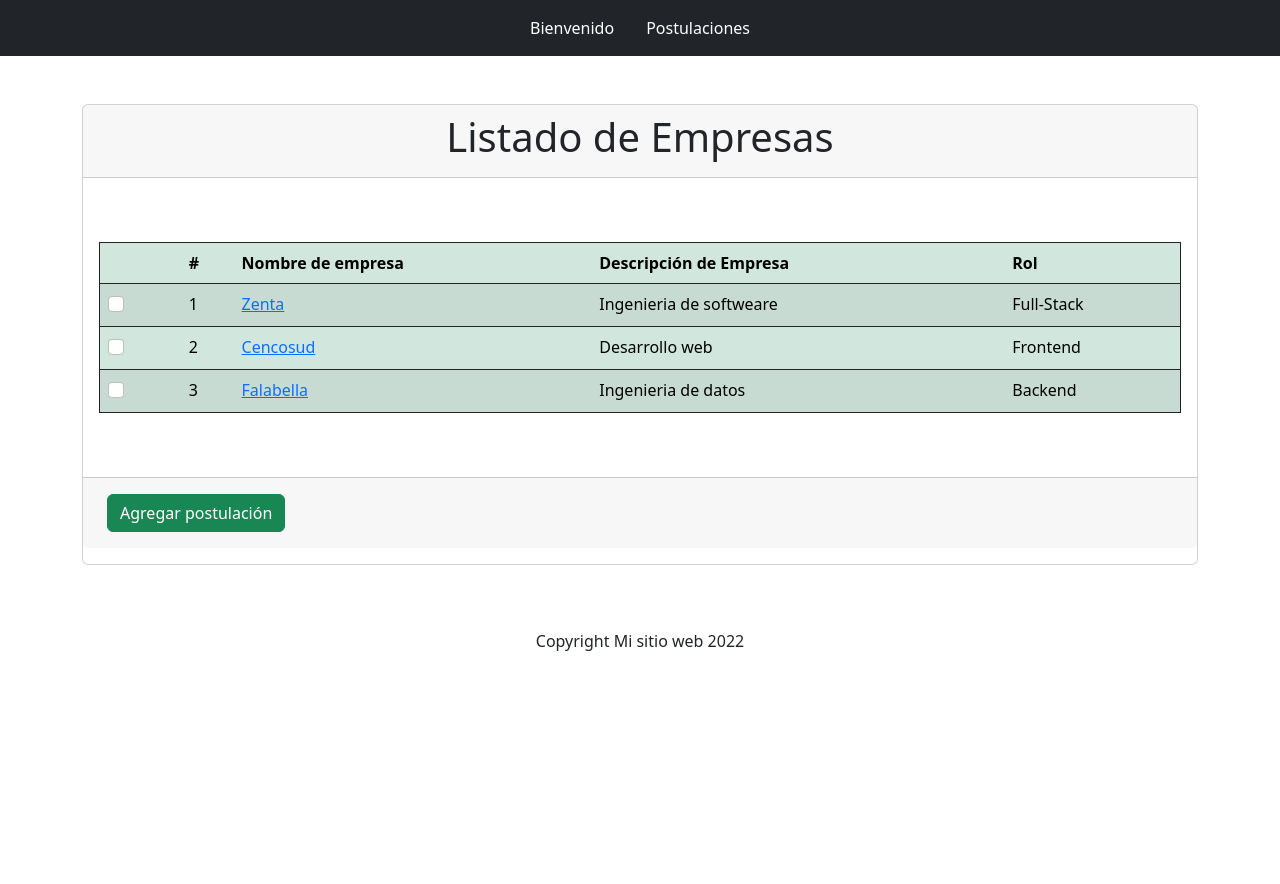
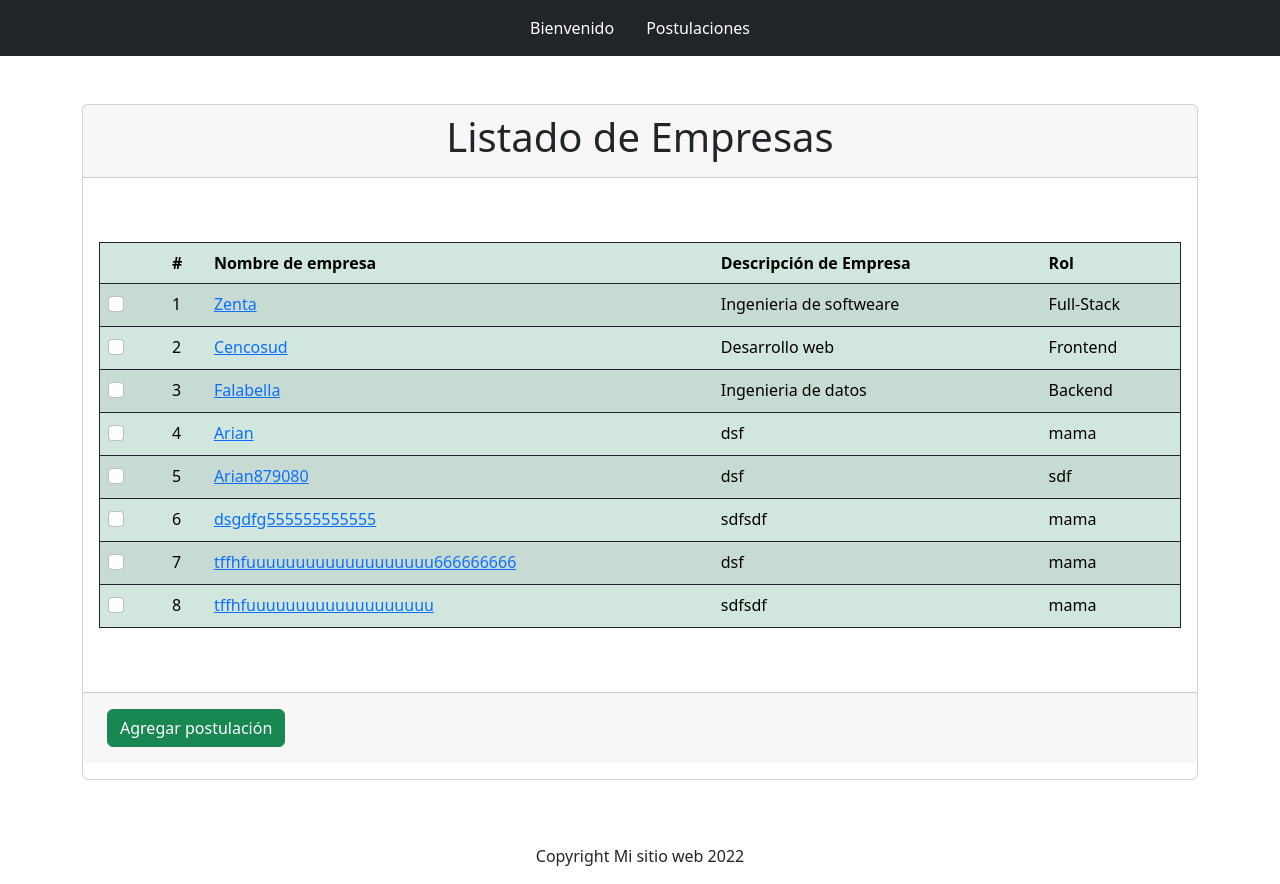
Before and after one commit to arianrdcas/PostulApp, a React (Create React App) app in the folder frontend/: page /postulaciones in a window 1280 px wide. Before the commit the page ends 800 px from the top, so only its background shows below. Built offline with nearby package versions, Linux system fonts and the light colour scheme; data requests are answered from the project's data file.

Commit message:
guarda nueva empresa

```diff
--- a/frontend/src/App.js
+++ b/frontend/src/App.js
@@ -22,6 +22,7 @@
           <Route path="/registro" element={<Registro />} />
           <Route path="/empresas/" element={<EditarPostulacion />} />
           <Route path="/formulario" element={<Formulario />} />
+          {/* <Route path="/formulario/:id" element={<Formulario />} /> */}
           <Route path="/empresapage/:id" element={<EmpresaPage />} />
 
           <Route path="*" element={<div>404 - NOT FOUND</div>} />
--- a/frontend/src/components/Botones.jsx
+++ b/frontend/src/components/Botones.jsx
@@ -1,16 +1,22 @@
-import React from 'react'
-import { Link } from 'react-router-dom';
+import React, { useContext, useEffect } from 'react'
+import { Link, useParams } from 'react-router-dom';
+import { Context } from '../store/appContext';
 
 const Botones = () => {
+
+
+
   return (
     <>
       <div className="p-2 ">
-        <Link to="" className="btn btn-info align-baseline">
+        <Link
+          to="/formulario"
+          className="btn btn-info align-baseline"
+        >
           <i className="fa fa-edit "></i>
         </Link>
       </div>
       <div className="p-2 ">
-
         <Link to="" className="btn btn-danger align-baseline">
           <i className="fa fa-trash "></i>
         </Link>
--- a/frontend/src/components/Tabla.jsx
+++ b/frontend/src/components/Tabla.jsx
@@ -47,7 +47,7 @@
                                   className="form-check-input"
                                   type="checkbox"
                                   id="checkboxNoLabel"
-                                  value=""
+                                  value={empresa.id}
                                   aria-label="..."
                                   onClick={mostrar}
                                 />
@@ -76,6 +76,7 @@
                   </Link>
                 </div>
                 {visible ? <Botones /> : ""}
+
               </div>
             </div>
           </div>
--- a/frontend/src/data/db.json
+++ b/frontend/src/data/db.json
@@ -14,18 +14,63 @@
       "descripcion": "Desarrollo web",
       "rol": "Frontend",
       "id": 2,
-      "funciones_del_cargo":"Lorem Ipsum is simply dummy text of the printing and typesetting industry. Lorem Ipsum has been the industry's standard dummy text ever since the 1500s, when an unknown printer took a galley of type and scrambled it to make a type specimen book. It has survived not only five centuries, but also the leap into electronic typesetting, remaining essentially unchanged. It was popularised in the 1960s with the release of Letraset sheets containing Lorem Ipsum passages, and more recently with desktop publishing software like Aldus PageMaker including versions of Lorem Ipsum.",
-      "requerimientos":"Lorem Ipsum is simply dummy text of the printing and typesetting industry. Lorem Ipsum has been the industry's standard dummy text ever since the 1500s, when an unknown printer took a galley of type and scrambled it to make a type specimen book. It has survived not only five centuries, but also the leap into electronic typesetting, remaining essentially unchanged. It was popularised in the 1960s with the release of Letraset sheets containing Lorem Ipsum passages, and more recently with desktop publishing software like Aldus PageMaker including versions of Lorem Ipsum.",
-      "condiciones":"Lorem Ipsum is simply dummy text of the printing and typesetting industry. Lorem Ipsum has been the industry's standard dummy text ever since the 1500s, when an unknown printer took a galley of type and scrambled it to make a type specimen book. It has survived not only five centuries, but also the leap into electronic typesetting, remaining essentially unchanged. It was popularised in the 1960s with the release of Letraset sheets containing Lorem Ipsum passages, and more recently with desktop publishing software like Aldus PageMaker including versions of Lorem Ipsum."
+      "funciones_del_cargo": "Lorem Ipsum is simply dummy text of the printing and typesetting industry. Lorem Ipsum has been the industry's standard dummy text ever since the 1500s, when an unknown printer took a galley of type and scrambled it to make a type specimen book. It has survived not only five centuries, but also the leap into electronic typesetting, remaining essentially unchanged. It was popularised in the 1960s with the release of Letraset sheets containing Lorem Ipsum passages, and more recently with desktop publishing software like Aldus PageMaker including versions of Lorem Ipsum.",
+      "requerimientos": "Lorem Ipsum is simply dummy text of the printing and typesetting industry. Lorem Ipsum has been the industry's standard dummy text ever since the 1500s, when an unknown printer took a galley of type and scrambled it to make a type specimen book. It has survived not only five centuries, but also the leap into electronic typesetting, remaining essentially unchanged. It was popularised in the 1960s with the release of Letraset sheets containing Lorem Ipsum passages, and more recently with desktop publishing software like Aldus PageMaker including versions of Lorem Ipsum.",
+      "condiciones": "Lorem Ipsum is simply dummy text of the printing and typesetting industry. Lorem Ipsum has been the industry's standard dummy text ever since the 1500s, when an unknown printer took a galley of type and scrambled it to make a type specimen book. It has survived not only five centuries, but also the leap into electronic typesetting, remaining essentially unchanged. It was popularised in the 1960s with the release of Letraset sheets containing Lorem Ipsum passages, and more recently with desktop publishing software like Aldus PageMaker including versions of Lorem Ipsum."
     },
     {
       "nombre": "Falabella",
       "descripcion": "Ingenieria de datos",
       "rol": "Backend",
       "id": 3,
-      "funciones_del_cargo":"Lorem Ipsum is simply dummy text of the printing and typesetting industry. Lorem Ipsum has been the industry's standard dummy text ever since the 1500s, when an unknown printer took a galley of type and scrambled it to make a type specimen book. It has survived not only five centuries, but also the leap into electronic typesetting, remaining essentially unchanged. It was popularised in the 1960s with the release of Letraset sheets containing Lorem Ipsum passages, and more recently with desktop publishing software like Aldus PageMaker including versions of Lorem Ipsum.",
-      "requerimientos":"Lorem Ipsum is simply dummy text of the printing and typesetting industry. Lorem Ipsum has been the industry's standard dummy text ever since the 1500s, when an unknown printer took a galley of type and scrambled it to make a type specimen book. It has survived not only five centuries, but also the leap into electronic typesetting, remaining essentially unchanged. It was popularised in the 1960s with the release of Letraset sheets containing Lorem Ipsum passages, and more recently with desktop publishing software like Aldus PageMaker including versions of Lorem Ipsum.",
-      "condiciones":"Lorem Ipsum is simply dummy text of the printing and typesetting industry. Lorem Ipsum has been the industry's standard dummy text ever since the 1500s, when an unknown printer took a galley of type and scrambled it to make a type specimen book. It has survived not only five centuries, but also the leap into electronic typesetting, remaining essentially unchanged. It was popularised in the 1960s with the release of Letraset sheets containing Lorem Ipsum passages, and more recently with desktop publishing software like Aldus PageMaker including versions of Lorem Ipsum."
+      "funciones_del_cargo": "Lorem Ipsum is simply dummy text of the printing and typesetting industry. Lorem Ipsum has been the industry's standard dummy text ever since the 1500s, when an unknown printer took a galley of type and scrambled it to make a type specimen book. It has survived not only five centuries, but also the leap into electronic typesetting, remaining essentially unchanged. It was popularised in the 1960s with the release of Letraset sheets containing Lorem Ipsum passages, and more recently with desktop publishing software like Aldus PageMaker including versions of Lorem Ipsum.",
+      "requerimientos": "Lorem Ipsum is simply dummy text of the printing and typesetting industry. Lorem Ipsum has been the industry's standard dummy text ever since the 1500s, when an unknown printer took a galley of type and scrambled it to make a type specimen book. It has survived not only five centuries, but also the leap into electronic typesetting, remaining essentially unchanged. It was popularised in the 1960s with the release of Letraset sheets containing Lorem Ipsum passages, and more recently with desktop publishing software like Aldus PageMaker including versions of Lorem Ipsum.",
+      "condiciones": "Lorem Ipsum is simply dummy text of the printing and typesetting industry. Lorem Ipsum has been the industry's standard dummy text ever since the 1500s, when an unknown printer took a galley of type and scrambled it to make a type specimen book. It has survived not only five centuries, but also the leap into electronic typesetting, remaining essentially unchanged. It was popularised in the 1960s with the release of Letraset sheets containing Lorem Ipsum passages, and more recently with desktop publishing software like Aldus PageMaker including versions of Lorem Ipsum."
+    },
+    {
+      "nombre": "Arian",
+      "descripcion": "dsf",
+      "rol": "mama",
+      "funciones_del_cargo": "sd",
+      "requerimientos": "gh",
+      "condiciones": "ghfj",
+      "id": 4
+    },
+    {
+      "nombre": "Arian879080",
+      "descripcion": "dsf",
+      "rol": "sdf",
+      "funciones_del_cargo": "dfhgd",
+      "requerimientos": "gh",
+      "condiciones": "dh",
+      "id": 5
+    },
+    {
+      "nombre": "dsgdfg555555555555",
+      "descripcion": "sdfsdf",
+      "rol": "mama",
+      "funciones_del_cargo": "sd",
+      "requerimientos": "gh",
+      "condiciones": "vivir en chile",
+      "id": 6
+    },
+    {
+      "nombre": "tffhfuuuuuuuuuuuuuuuuuuu666666666",
+      "descripcion": "dsf",
+      "rol": "mama",
+      "funciones_del_cargo": "sd",
+      "requerimientos": "fgh",
+      "condiciones": "vivir en chile",
+      "id": 7
+    },
+    {
+      "nombre": "tffhfuuuuuuuuuuuuuuuuuuu",
+      "descripcion": "sdfsdf",
+      "rol": "mama",
+      "funciones_del_cargo": "sd",
+      "requerimientos": "gh",
+      "condiciones": "ghfj",
+      "id": 8
     }
   ]
 }
--- a/frontend/src/store/flux.js
+++ b/frontend/src/store/flux.js
@@ -1,13 +1,20 @@
+
 const getState = ({ getStore, getActions, setStore }) => {
   return {
     store: {
       usuario: null,
       empresas: null,
-      empresa:null,
+      empresa: null,
       error: null,
     },
 
     actions: {
+      handleChange: (e) => {
+        setStore({
+          [e.target.name]: e.target.value,
+        });
+      },
+
       getEmpresa: (url) => {
         fetch(url, {})
           .then((response) => {
@@ -31,6 +38,18 @@
           })
           .catch(() => {});
       },
+      insertEmpresa: (datos) => {
+        fetch("http://localhost:3001/empresas", {
+          method: "POST",
+          body: JSON.stringify(datos),
+          headers: {
+            "Content-Type": "application/json",
+          },
+        })
+          .then((resp) => resp.json())
+          .then((response) => console.log(response))
+          .catch((error) => console.error(error));
+      },
     },
   };
 };
```
Also changed, not shown: frontend/src/components/Formulario.jsx (+84 -40 lines).
